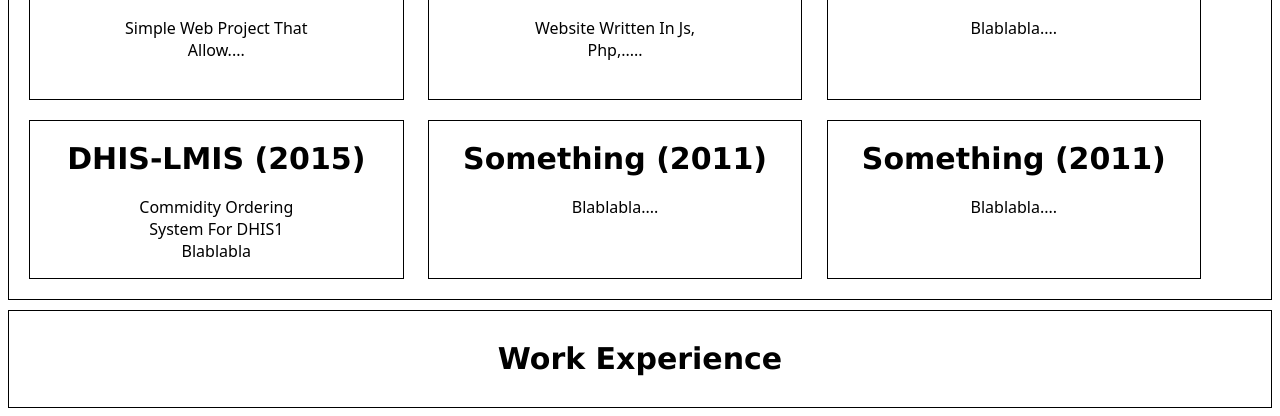
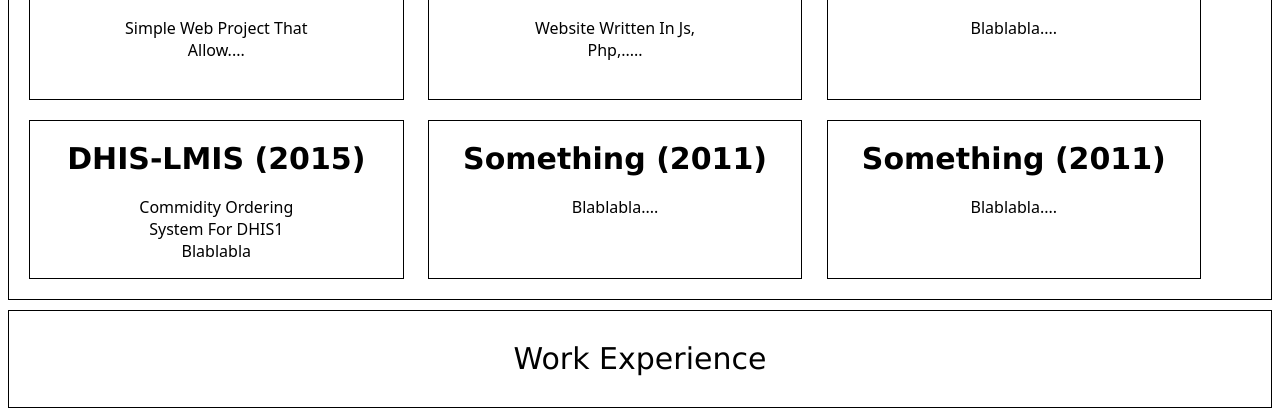
Before and after one commit to EngrBilalFeroz/Bql-Assignments, a plain HTML site: page Assignment#2/index.html in a window 1280 px wide. Shown: the part 647-1063 px from the top of the page. Drawn offline with Linux system fonts and the light colour scheme.

Commit message:
Assignment2-done

```diff
--- a/Assignment#2/index.html
+++ b/Assignment#2/index.html
@@ -4,7 +4,7 @@
     <meta charset="UTF-8" />
     <meta http-equiv="X-UA-Compatible" content="IE=edge" />
     <meta name="viewport" content="width=device-width, initial-scale=1.0" />
-    <title>Document</title>
+    <title>Assignment-2</title>
     <link rel="stylesheet" href="style.css" />
   </head>
   <body>
@@ -79,7 +79,7 @@
 
     <div class="content">
       <div class="div-border-1">
-        <h1 class="h22">Work Experience</h1>
+        <h1 class="h22">Work experience</h1>
       </div>
     </div>
   </body>
--- a/Assignment#2/style.css
+++ b/Assignment#2/style.css
@@ -67,8 +67,9 @@
 
 .h22 {
   text-align: center;
+  /* font-family: "Times New Roman", Times, serif; */
   font-family: "Lucida Sans", "Lucida Sans Regular", "Lucida Grande",
     "Lucida Sans Unicode", Geneva, Verdana, sans-serif;
-  font-weight: 600;
+  font-weight: 100;
   font-size: 30px;
 }
```
Also changed, not shown: Assignment#1/index.html (+1 -1 lines).
